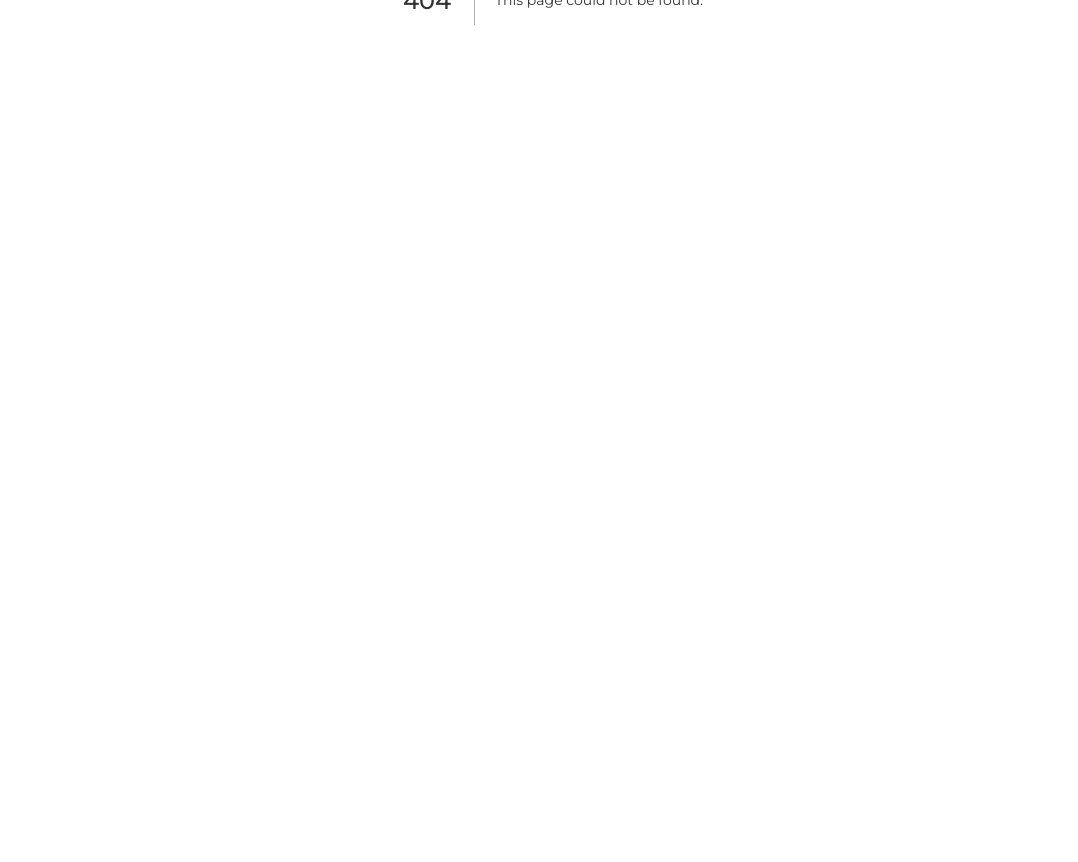
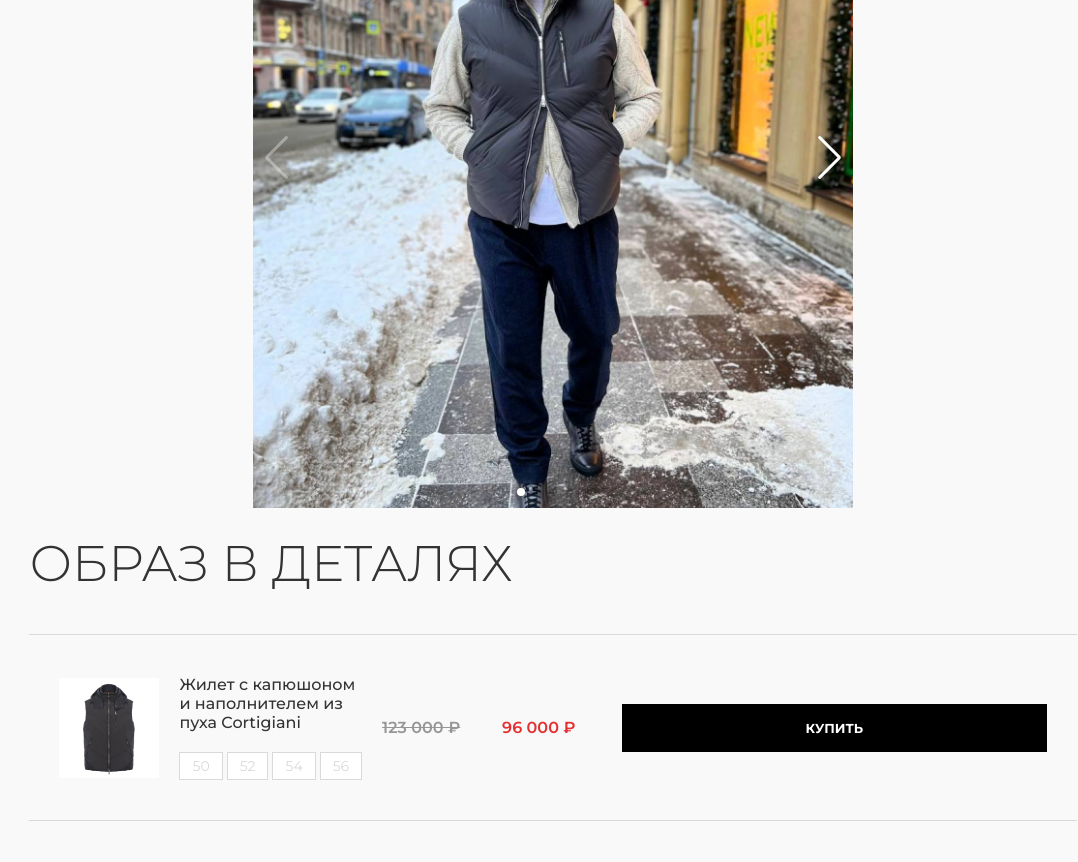
Before and after one commit to slumpthug/next-project, a Next.js app: page /form in a window 1280 px wide. Before the commit this address had no page. Shown: the part 400-1262 px from the top of the page, without its empty margins (87-1165 px from the left). Before the commit the page ends 800 px from the top, so only its background shows below. Built offline with nearby package versions, Linux system fonts and the light colour scheme.

Commit message:
added form page and components

```diff
--- /dev/null
+++ b/components/formcomp/Formcomp-style.module.css
@@ -0,0 +1,156 @@
+.container {
+    padding: 70px 100px;
+    display: flex;
+    justify-content: space-between;
+    column-gap: 25px;
+}
+
+.form__slider {
+    width: 420px;
+    height: 700px;
+    overflow-y: hidden;
+}
+
+.swiper {
+    width: 100%;
+    height: 100%;
+    overflow-y: hidden;
+}
+
+.man {
+    width: 100%;
+    height: 100%;
+    object-fit: cover;
+}
+
+.form__info h1 {
+    font-weight: 300;
+    font-size: 50px;
+    color: #333333;
+    margin-bottom: 40px;
+}
+
+.form__card {
+    padding: 40px 30px;
+    display: flex;
+    align-items: center;
+    justify-content: space-between;
+    column-gap: 20px;
+    border-top: 1px solid #D9D9D9;
+}
+
+.form__card:last-child {
+    border-bottom: 1px solid #D9D9D9;
+}
+
+.card__title {
+    height: 100%;
+    display: flex;
+    flex-direction: column;
+    row-gap: 20px;
+    justify-content: space-between;
+}
+
+.card__title h4 {
+    font-weight: 500;
+    font-size: 16px;
+    color: #333333;
+}
+
+.card__sizes {
+    display: flex;
+    align-items: center;
+    column-gap: 4px;
+}
+
+.card__sizes button {
+    padding: 4px 12px;
+    font-weight: 400;
+    font-size: 14px;
+    color: #D9D9D9;
+    background-color: #FFFFFF;
+    border: 1px solid #D9D9D9;
+    transition: all .3s;
+    cursor: pointer;
+}
+
+.card__sizes button:focus {
+    color: #000000;
+    border: 1px solid #000000;
+}
+
+.card__prices {
+    display: flex;
+    align-items: center;
+    justify-content: space-between;
+    column-gap: 20px;
+}
+
+.card__prices span {
+    width: 100px;
+    font-weight: 600;
+    font-size: 16px;
+    color: #333333;
+}
+
+.card__prices span:first-child {
+    text-decoration-line: line-through;
+    color: #969696;
+}
+
+.card__prices span:last-child {
+    color: #E53030;
+}
+
+@media (max-width: 1420px) {
+    .container {
+        flex-direction: column;
+        align-items: center;
+        row-gap: 25px;
+    }
+
+    .form__slider {
+        width: 600px;
+        height: 700px;
+    }
+}
+
+@media (max-width: 1000px) {
+    .form__slider {
+        width: 100%;
+        height: 700px;
+    }
+
+    .form__info h1 {
+        text-align: center;
+    }
+
+    .form__card {
+        flex-direction: column;
+        align-items: center;
+        text-align: center;
+        row-gap: 20px;
+    }
+
+    .card__sizes {
+        margin: 0 auto;
+    }
+}
+
+@media (max-width: 800px) {
+    .container {
+        padding: 70px 20px;
+    }
+}
+
+@media (max-width: 600px) {
+    .form__slider {
+        height: 500px;
+    }
+}
+
+@media (max-width: 350px) {
+    .form__slider {
+        height: 300px;
+    }
+}
--- /dev/null
+++ b/components/formcomp/Formcomp.jsx
@@ -0,0 +1,139 @@
+"use client";
+import React, { useRef, useState } from "react";
+import css from './Formcomp-style.module.css';
+import Image from "next/image";
+import jacket from '../../public/form/jacket.png';
+import man from '../../public/form/man.jpg';
+import MainButtonTwo from "../main-button-two/MainButtonTwo";
+
+import { Swiper, SwiperSlide } from "swiper/react";
+
+// Import Swiper styles
+import "swiper/css";
+import "swiper/css/navigation";
+import "swiper/css/pagination";
+
+import { Navigation, Pagination, Mousewheel, Keyboard } from "swiper";
+
+const Formcomp = () => {
+    return (
+        <div className={css.form}>
+            <div className={css.container}>
+                <div className={css.form__slider}>
+                  <Swiper
+                    cssMode={true}
+                    navigation={true}
+                    pagination={true}
+                    mousewheel={true}
+                    keyboard={true}
+                    modules={[Navigation, Pagination, Mousewheel, Keyboard]}
+                    className={css.swiper}
+                    style={{
+                      "--swiper-navigation-color": "#fff",
+                      "--swiper-pagination-color": "#fff",
+                    }}
+                  >
+                    <SwiperSlide>
+                      <Image className={css.man} src={man} alt="man" />
+                    </SwiperSlide>
+                    <SwiperSlide>
+                      <Image className={css.man} src={man} alt="man" />
+                    </SwiperSlide>
+                    <SwiperSlide>
+                      <Image className={css.man} src={man} alt="man" />
+                    </SwiperSlide>
+                    <SwiperSlide>
+                      <Image className={css.man} src={man} alt="man" />
+                    </SwiperSlide>
+                    <SwiperSlide>
+                      <Image className={css.man} src={man} alt="man" />
+                    </SwiperSlide>
+                  </Swiper>
+                </div>
+                <div className={css.form__info}>
+                  <h1>ОБРАЗ В ДЕТАЛЯХ</h1>
+                  <div className={css.form__card_wrapper}>
+                        <div className={css.form__card}>
+                          <Image className={css.jacket} src={jacket} alt="jacket" />
+                          <div className={css.card__title}>
+                            <h4>
+                              Жилет с капюшоном и наполнителем из пуха Cortigiani
+                            </h4>
+                            <div className={css.card__sizes}>
+                              <button>50</button>
+                              <button>52</button>
+                              <button>54</button>
+                              <button>56</button>
+                            </div>
+                          </div>
+                            <div className={css.card__prices}>
+                              <span>123 000 ₽</span>
+                              <span>96 000 ₽</span>
+                            </div>
+                            <MainButtonTwo text='КУПИТЬ'/>
+                        </div>
+                        <div className={css.form__card}>
+                          <Image className={css.jacket} src={jacket} alt="jacket" />
+                          <div className={css.card__title}>
+                            <h4>
+                              Жилет с капюшоном и наполнителем из пуха Cortigiani
+                            </h4>
+                            <div className={css.card__sizes}>
+                              <button>50</button>
+                              <button>52</button>
+                              <button>54</button>
+                              <button>56</button>
+                            </div>
+                          </div>
+                            <div className={css.card__prices}>
+                              <span>123 000 ₽</span>
+                              <span>96 000 ₽</span>
+                            </div>
+                            <MainButtonTwo text='КУПИТЬ'/>
+                        </div>
+                        <div className={css.form__card}>
+                          <Image className={css.jacket} src={jacket} alt="jacket" />
+                          <div className={css.card__title}>
+                            <h4>
+                              Жилет с капюшоном и наполнителем из пуха Cortigiani
+                            </h4>
+                            <div className={css.card__sizes}>
+                              <button>50</button>
+                              <button>52</button>
+                              <button>54</button>
+                              <button>56</button>
+                            </div>
+                          </div>
+                            <div className={css.card__prices}>
+                              <span>123 000 ₽</span>
+                              <span>96 000 ₽</span>
+                            </div>
+                            <MainButtonTwo text='КУПИТЬ'/>
+                        </div>
+                        <div className={css.form__card}>
+                          <Image className={css.jacket} src={jacket} alt="jacket" />
+                          <div className={css.card__title}>
+                            <h4>
+                              Жилет с капюшоном и наполнителем из пуха Cortigiani
+                            </h4>
+                            <div className={css.card__sizes}>
+                              <button>50</button>
+                              <button>52</button>
+                              <button>54</button>
+                              <button>56</button>
+                            </div>
+                          </div>
+                            <div className={css.card__prices}>
+                              <span>123 000 ₽</span>
+                              <span>96 000 ₽</span>
+                            </div>
+                            <MainButtonTwo text='КУПИТЬ'/>
+                        </div>
+                  </div>
+                </div>
+            </div>
+        </div>
+    );
+};
+
+export default Formcomp;
--- /dev/null
+++ b/src/pages/form.jsx
@@ -0,0 +1,18 @@
+import React from 'react';
+import Header from '../../components/header/Header';
+import BottomHeader from '../../components/bottom-header/BottomHeader';
+import Footer from '../../components/footer/Footer';
+import Formcomp from '../../components/formcomp/Formcomp';
+
+const form = () => {
+    return (
+        <div>
+            <Header/>
+            <BottomHeader/>
+            <Formcomp/>
+            <Footer/>
+        </div>
+    );
+};
+
+export default form;
```
Also changed, not shown: public/form/man.jpg (added).
